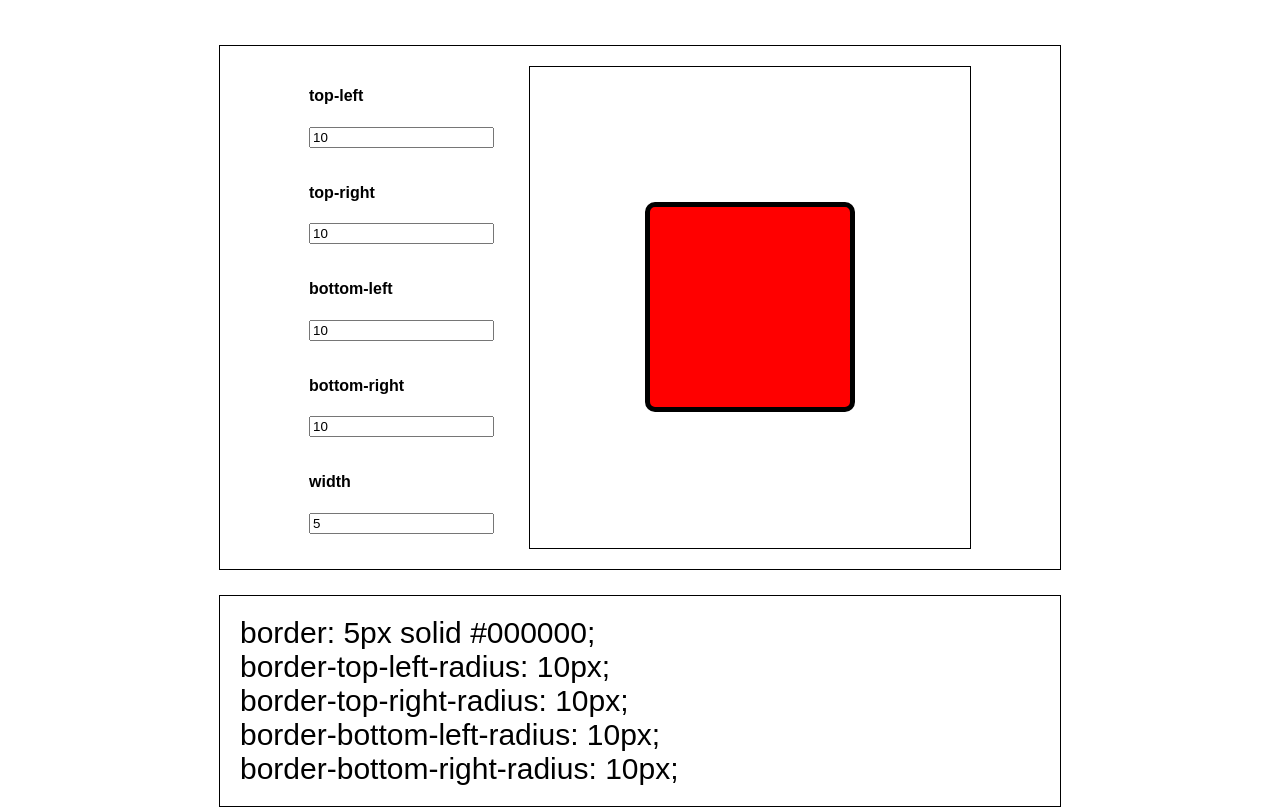
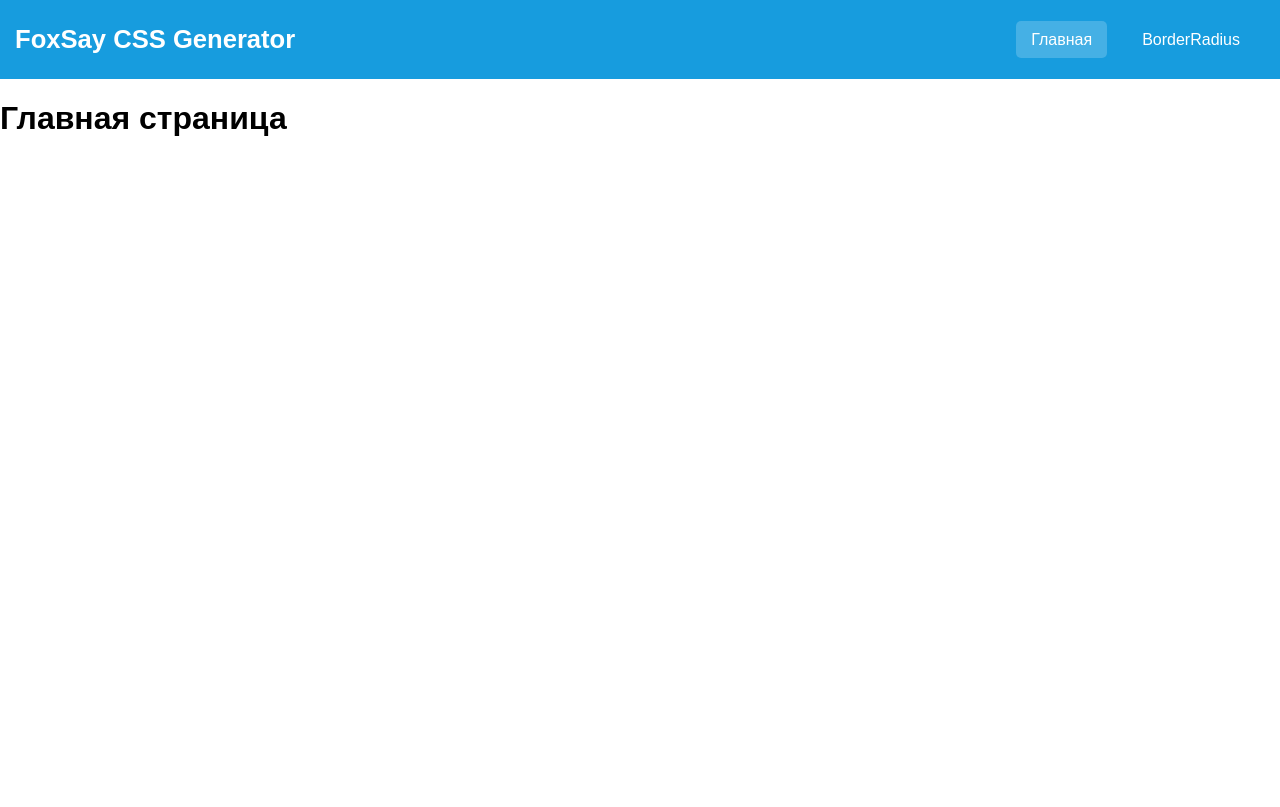
Before and after one commit to DimaChekashov/foxsay-css-generator, a React (Create React App) app: page / in a window 1280 px wide. Built offline with nearby package versions, Linux system fonts and the light colour scheme.

Commit message:
add routing and create header component

```diff
--- a/package.json
+++ b/package.json
@@ -6,8 +6,10 @@
     "@testing-library/jest-dom": "^5.11.9",
     "@testing-library/react": "^11.2.5",
     "@testing-library/user-event": "^12.8.1",
+    "node-sass": "^5.0.0",
     "react": "^17.0.1",
     "react-dom": "^17.0.1",
+    "react-router-dom": "^5.2.0",
     "react-scripts": "4.0.3",
     "web-vitals": "^1.1.0"
   },
--- a/src/app/App.js
+++ b/src/app/App.js
@@ -1,9 +1,24 @@
 import React from "react";
 import "./App.css";
+import HeaderApp from "../component/HeaderApp/HeaderApp";
+import MainPage from "../pages/MainPage/MainPage";
 import BorderRadius from "../pages/BorderRadius/BorderRadius";
+import { Route, Switch } from "react-router-dom";
 
 function App() {
-    return <BorderRadius />;
+    return (
+        <>
+            <HeaderApp />
+            <Switch>
+                <Route path="/border-radius">
+                    <BorderRadius />
+                </Route>
+                <Route path="/">
+                    <MainPage />
+                </Route>
+            </Switch>
+        </>
+    );
 }
 
 export default App;
--- /dev/null
+++ b/src/component/HeaderApp/HeaderApp.js
@@ -0,0 +1,34 @@
+import React from "react";
+import { NavLink } from "react-router-dom";
+import "./HeaderApp.scss";
+
+function HeaderApp() {
+    return (
+        <header className="header-app">
+            <h2 className="header-title">FoxSay CSS Generator</h2>
+            <ul className="header-navbar">
+                <li>
+                    <NavLink
+                        className="navbar-link"
+                        activeClassName="active-link"
+                        exact
+                        to="/"
+                    >
+                        Главная
+                    </NavLink>
+                </li>
+                <li>
+                    <NavLink
+                        className="navbar-link"
+                        activeClassName="active-link"
+                        to="/border-radius"
+                    >
+                        BorderRadius
+                    </NavLink>
+                </li>
+            </ul>
+        </header>
+    );
+}
+
+export default HeaderApp;
--- /dev/null
+++ b/src/component/HeaderApp/HeaderApp.scss
@@ -0,0 +1,38 @@
+$mainColor: #179cde;
+
+.header-app {
+    display: flex;
+    align-items: center;
+    justify-content: space-between;
+    background-color: $mainColor;
+    padding: 25px 15px 25px 15px;
+}
+
+.header-title {
+    font-size: 1.6rem;
+    color: #fff;
+    margin: 0;
+}
+
+.header-navbar {
+    margin: 0;
+    list-style: none;
+    display: flex;
+    li {
+        margin: 0 10px;
+    }
+}
+
+.navbar-link {
+    color: #fff;
+    text-decoration: none;
+    padding: 10px 15px;
+    border-radius: 5px;
+    transition: background-color 0.2s ease 0.02s;
+    &:hover {
+        background-color: rgba(255, 255, 255, 0.2);
+    }
+}
+.active-link {
+    background-color: rgba(255, 255, 255, 0.2);
+}
--- a/src/index.js
+++ b/src/index.js
@@ -2,5 +2,11 @@ import React from "react";
 import ReactDOM from "react-dom";
 import "./index.css";
 import App from "./app/App";
+import { BrowserRouter as Router } from "react-router-dom";
 
-ReactDOM.render(<App />, document.getElementById("root"));
+ReactDOM.render(
+    <Router>
+        <App />
+    </Router>,
+    document.getElementById("root")
+);
--- /dev/null
+++ b/src/pages/MainPage/MainPage.js
@@ -0,0 +1,12 @@
+import React from "react";
+import "./MainPage.css";
+
+function MainPage() {
+    return (
+        <div className="main">
+            <h1>Главная страница</h1>
+        </div>
+    );
+}
+
+export default MainPage;
```
Also changed, not shown: src/pages/MainPage/MainPage.css (added), 1 other file (tests, documents, lock files or other folders).
